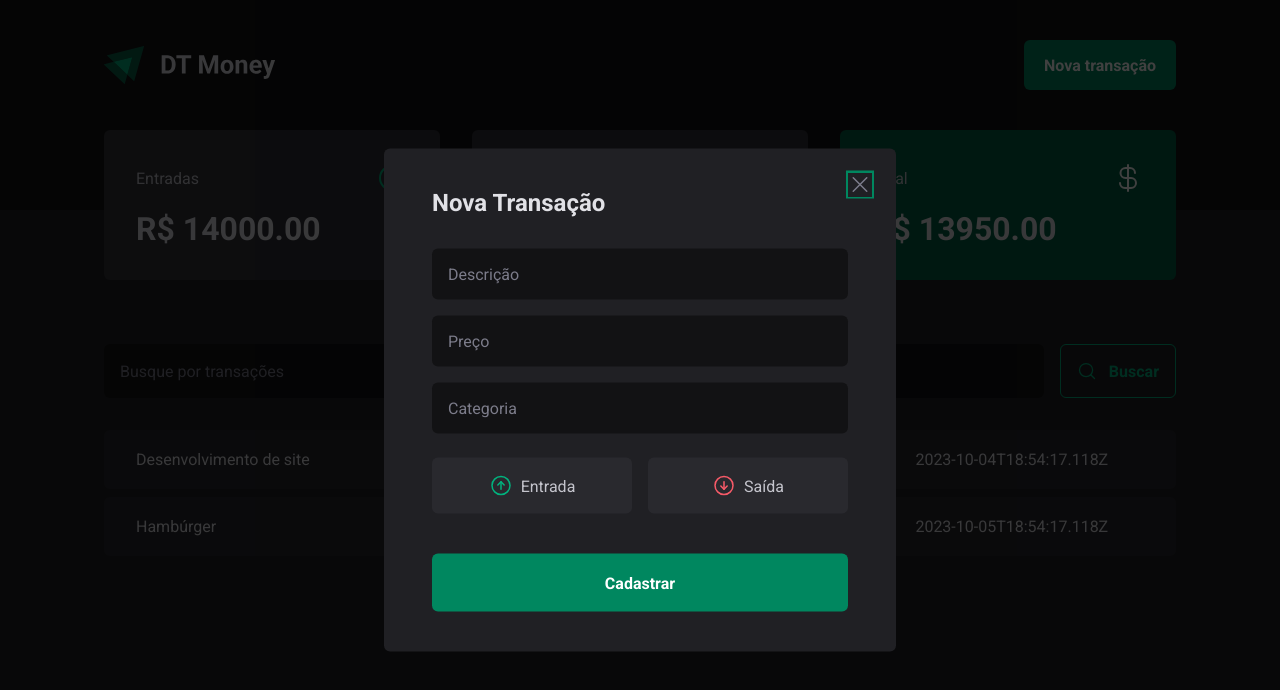
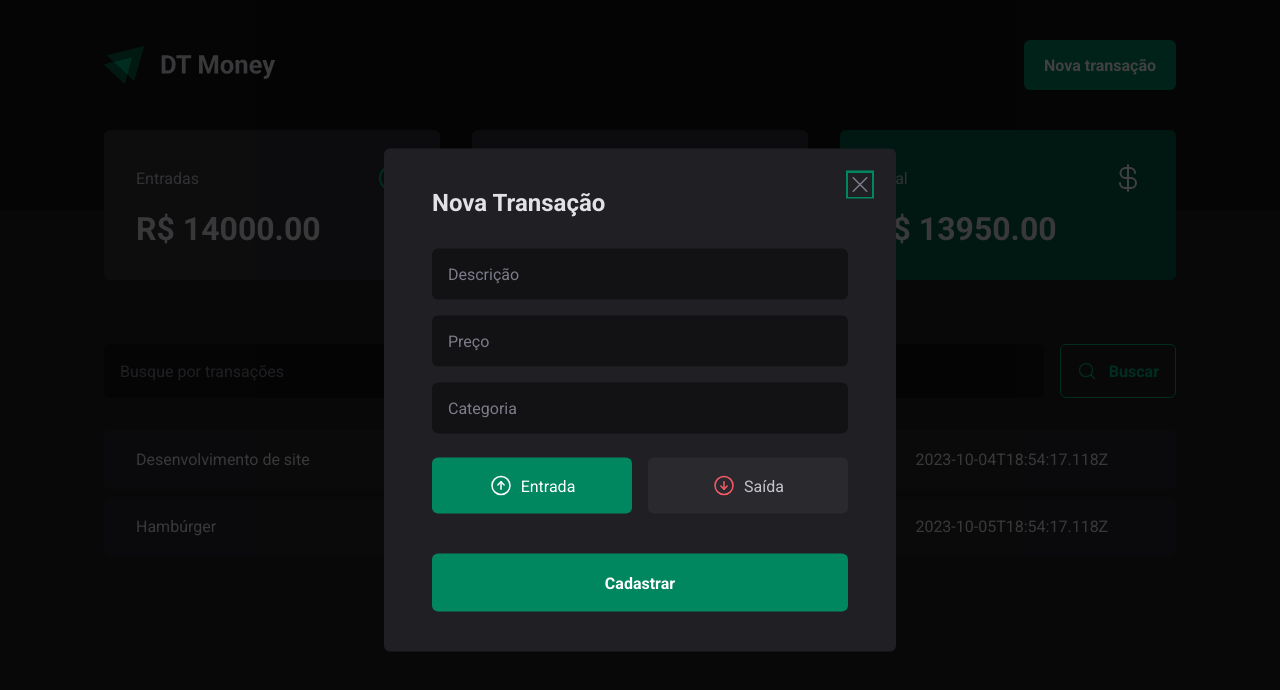
Before and after one commit to dv-script/dt-money, a React (Vite) app: page / in a window 1280 px wide. Both pictures are taken after a click on the button "Nova transação". Shown: the top 690 px of the page. Built offline with nearby package versions, Linux system fonts and the light colour scheme; data requests are answered from the project's data file.

Commit message:
refactor: refactoring the NewTransactionModal

```diff
--- a/src/components/NewTransactionModal/index.tsx
+++ b/src/components/NewTransactionModal/index.tsx
@@ -1,9 +1,35 @@
 import * as S from "./styles";
 import * as Dialog from "@radix-ui/react-dialog";
+import * as z from "zod";
+
+import { Controller, useForm } from "react-hook-form";
+import { zodResolver } from "@hookform/resolvers/zod";
 
 import { ArrowCircleUp, ArrowCircleDown, X } from "phosphor-react";
 
+const newTransactionFormSchema = z.object({
+    description: z.string(),
+    price: z.number(),
+    category: z.string(),
+    type: z.enum(["income", "outcome"])
+});
+
+type NewTransactionFormInputs = z.infer<typeof newTransactionFormSchema>;
+
 export function NewTransactionModal() {
+
+    const { register, handleSubmit, formState: { isSubmitting }, control } = useForm<NewTransactionFormInputs>({
+        resolver: zodResolver(newTransactionFormSchema),
+        defaultValues: {
+            type: "income"
+        }
+    });
+
+    async function handleCreateNewTransaction(data: NewTransactionFormInputs) {
+        await new Promise(resolve => setTimeout(resolve, 2000));
+        console.log(data);
+    }
+
     return (
         <Dialog.Portal>
             <S.Overlay />
@@ -13,26 +39,43 @@ export function NewTransactionModal() {
                     <X size={24} />
                 </S.CloseButton>
 
-                <form>
-                    <input type="text" placeholder="Descrição" required/>
-                    <input type="number" placeholder="Preço" required/>
-                    <input type="text" placeholder="Categoria" required/>
+                <form onSubmit={handleSubmit(handleCreateNewTransaction)}>
+                    <input
+                        type="text"
+                        placeholder="Descrição"
+                        required
+                        {...register("description")}
+                    />
+                    <input
+                        type="number"
+                        placeholder="Preço"
+                        {...register("price", { valueAsNumber: true })}
+                    />
+                    <input
+                        type="text"
+                        placeholder="Categoria"
+                        required
+                        {...register("category")}
+                    />
 
-                    <S.TransactionType>
-
+                    <Controller
+                        control={control}
+                        name="type"
+                        render={({ field }) => (
+                            <S.TransactionType onValueChange={field.onChange} value={field.value}>
                                 <S.TransactionTypeButton value="income" $variant="income">
-                            <ArrowCircleUp size={24}/>
+                                    <ArrowCircleUp size={24} />
                                     Entrada
                                 </S.TransactionTypeButton>
-
                                 <S.TransactionTypeButton value="outcome" $variant="outcome">
-                            <ArrowCircleDown size={24}/>
+                                    <ArrowCircleDown size={24} />
                                     Saída
                                 </S.TransactionTypeButton>
+                            </S.TransactionType>
+                        )}
+                    />
 
-                    </S.TransactionType>
-
-                    <button type="submit">Cadastrar</button>
+                    <button type="submit" disabled={isSubmitting}>Cadastrar</button>
                 </form>
 
             </S.Content>
--- a/src/components/NewTransactionModal/styles.ts
+++ b/src/components/NewTransactionModal/styles.ts
@@ -51,9 +51,14 @@ export const Content = styled(Dialog.Content)`
         font-weight: bold;
         cursor: pointer;
 
-        &:hover {
+        &:not(:disabled):hover{
             background: ${({ theme }) => theme["green-700"]};
             transition: background 0.2s;
+        }
+
+        &:disabled {
+            opacity: 0.6;
+            cursor: not-allowed;
         }
     }
 `;
```
Lines whose indentation alone changed are shown as unchanged.
